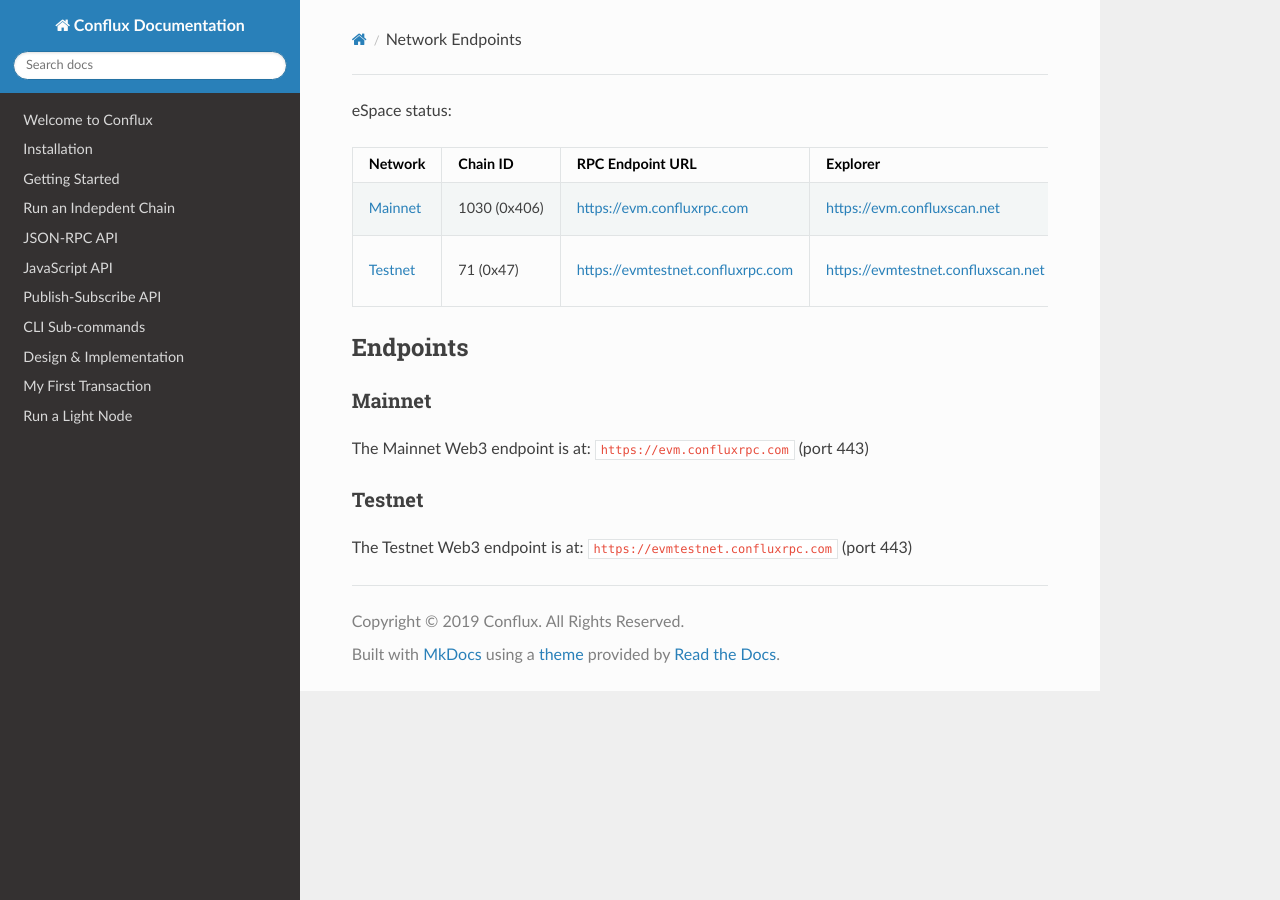
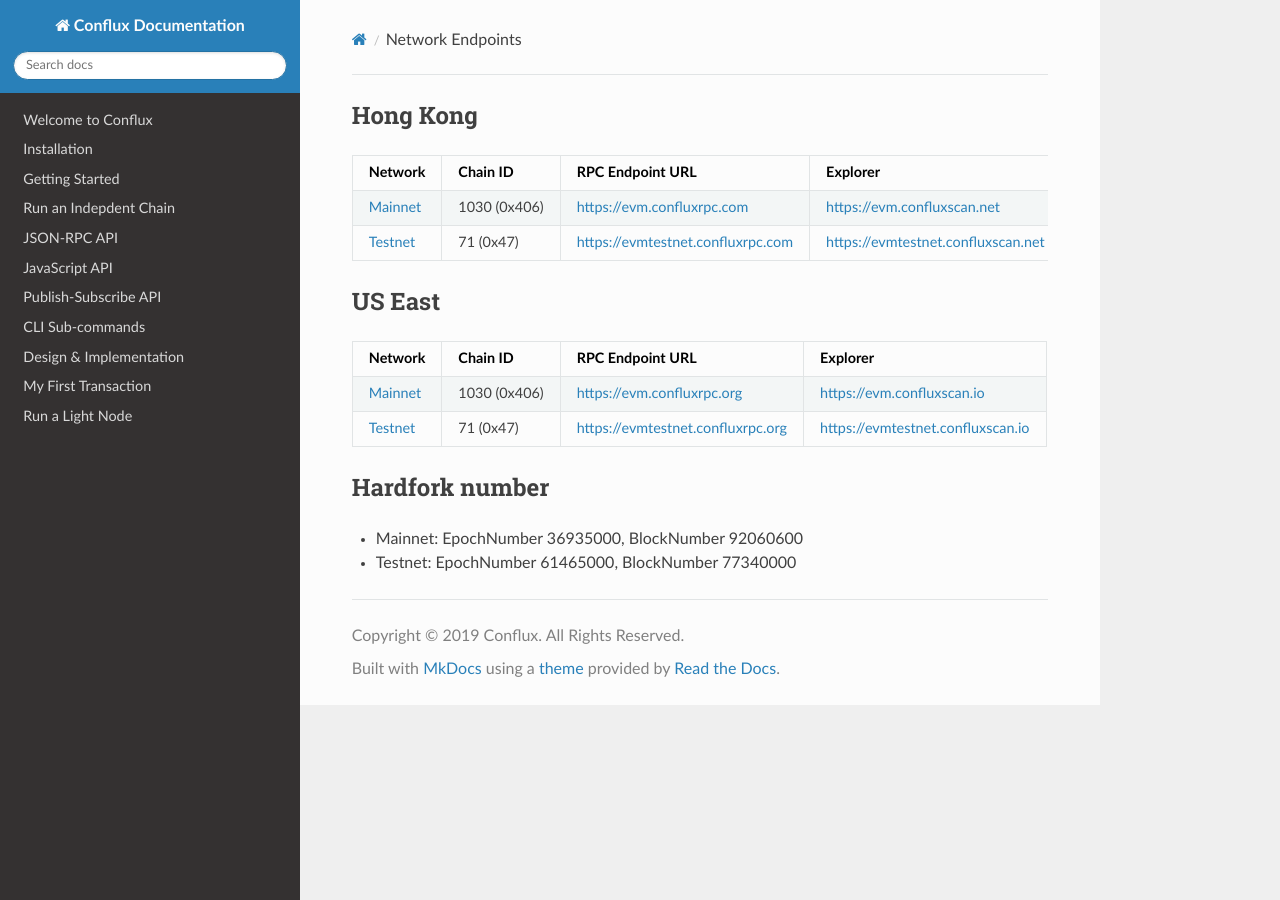
Before and after one commit to Conflux-Chain/conflux-doc, an MkDocs documentation site: the page built from docs/EVM-Space/networks.md, in a window 1280 px wide. Built offline with MkDocs 1.6.1, drawn with Linux system fonts in a browser that asks for light colours; nearby versions of some CDN libraries.

Commit message:
Add US east endpoint

```diff
--- a/docs/EVM-Space/networks.md
+++ b/docs/EVM-Space/networks.md
@@ -6,21 +6,21 @@
   - endpoint
 ---
 
-eSpace status:
+## Hong Kong
 
-<div class="networks-table"></div>
+Network  | Chain ID                | RPC Endpoint URL | Explorer
+-------- | ----------------------- | ------------ |------------
+[Mainnet](#mainnet) | 1030 (0x406) | <https://evm.confluxrpc.com> | <https://evm.confluxscan.net>
+[Testnet](#testnet) | 71 (0x47) | <https://evmtestnet.confluxrpc.com> | <https://evmtestnet.confluxscan.net>
 
-Network  | Chain ID                | RPC Endpoint URL | Explorer | Status
--------- | ----------------------- | ------------ |------------ | -----------
-[Mainnet](#mainnet) | 1030 (0x406) | <https://evm.confluxrpc.com> | <https://evm.confluxscan.net> | Forked at EpochNumber 36935000 <br/> BlockNumber 92060600
-[Testnet](#testnet) | 71 (0x47) | <https://evmtestnet.confluxrpc.com> | <https://evmtestnet.confluxscan.net> | Online <br/> Forked at EpochNumber 61465000 <br/> BlockNumber 77340000
+## US East
 
-## Endpoints
+Network  | Chain ID                | RPC Endpoint URL | Explorer
+-------- | ----------------------- | ------------ |------------
+[Mainnet](#mainnet) | 1030 (0x406) | <https://evm.confluxrpc.org> | <https://evm.confluxscan.io>
+[Testnet](#testnet) | 71 (0x47) | <https://evmtestnet.confluxrpc.org> | <https://evmtestnet.confluxscan.io>
 
-### Mainnet
+## Hardfork number
 
-The Mainnet Web3 endpoint is at: `https://evm.confluxrpc.com` (port 443)
-
-### Testnet
-
-The Testnet Web3 endpoint is at: `https://evmtestnet.confluxrpc.com` (port 443)
+* Mainnet: EpochNumber 36935000, BlockNumber 92060600
+* Testnet: EpochNumber 61465000, BlockNumber 77340000
```
